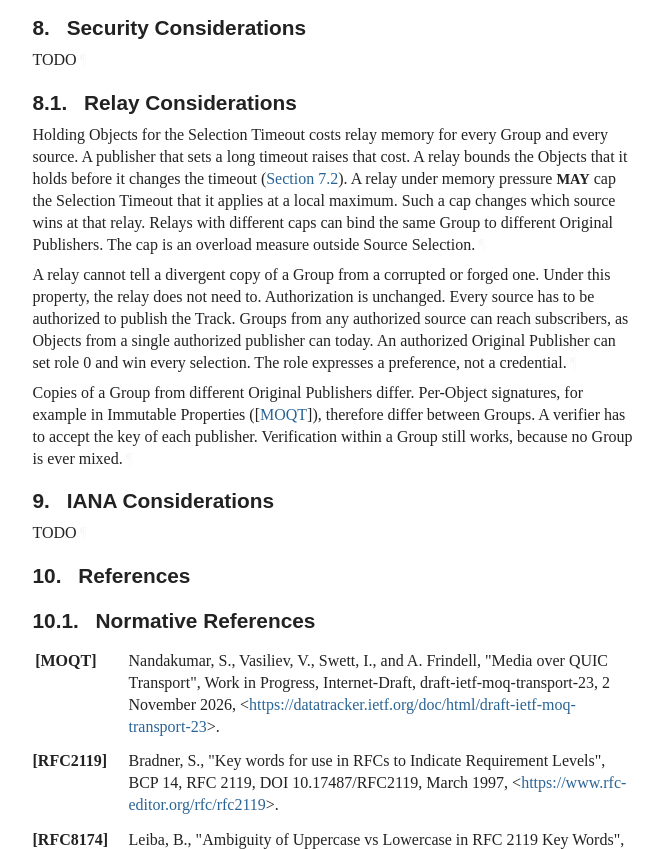
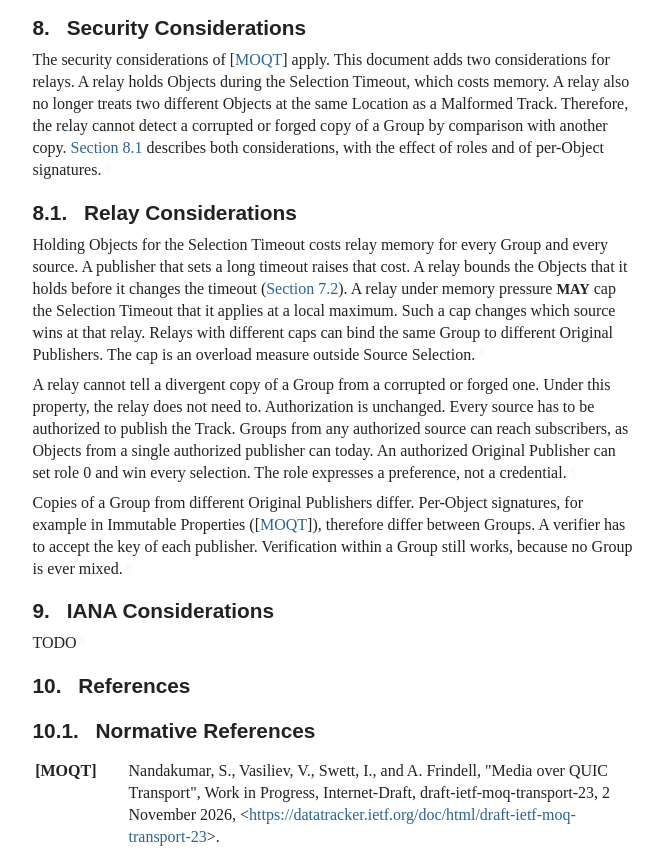
Before and after one commit to gwendalsimon/draft-simon-moq-redundant-publishers, a plain HTML site: page gwendal/front-sections/draft-simon-moq-redundant-publishers.html in a window 1280 px wide. Shown: the part 7635-8484 px from the top of the page, without its empty margins (92-755 px from the left). Drawn offline with Linux system fonts and the light colour scheme; a web font is replaced by a local one.

Commit message:
Script updating gh-pages from 4fea88c. [ci skip]

```diff
--- a/gwendal/front-sections/draft-simon-moq-redundant-publishers.html
+++ b/gwendal/front-sections/draft-simon-moq-redundant-publishers.html
@@ -1674,7 +1674,12 @@ publisher.<a href="#section-7.8-4" class="pilcrow">¶</a></p>
       <h2 id="name-security-considerations">
 <a href="#section-8" class="section-number selfRef">8. </a><a href="#name-security-considerations" class="section-name selfRef">Security Considerations</a>
       </h2>
-<p id="section-8-1">TODO<a href="#section-8-1" class="pilcrow">¶</a></p>
+<p id="section-8-1">The security considerations of <span>[<a href="#MOQT" class="cite xref">MOQT</a>]</span> apply. This document adds two
+considerations for relays. A relay holds Objects during the Selection Timeout, which costs
+memory. A relay also no longer treats two different Objects at the same Location
+as a Malformed Track. Therefore, the relay cannot detect a corrupted or forged
+copy of a Group by comparison with another copy. <a href="#relay-security" class="auto internal xref">Section 8.1</a> describes
+both considerations, with the effect of roles and of per-Object signatures.<a href="#section-8-1" class="pilcrow">¶</a></p>
 <div id="relay-security">
 <section id="section-8.1">
         <h3 id="name-relay-considerations">
```
Also changed, not shown: gwendal/front-sections/draft-simon-moq-redundant-publishers.txt.
